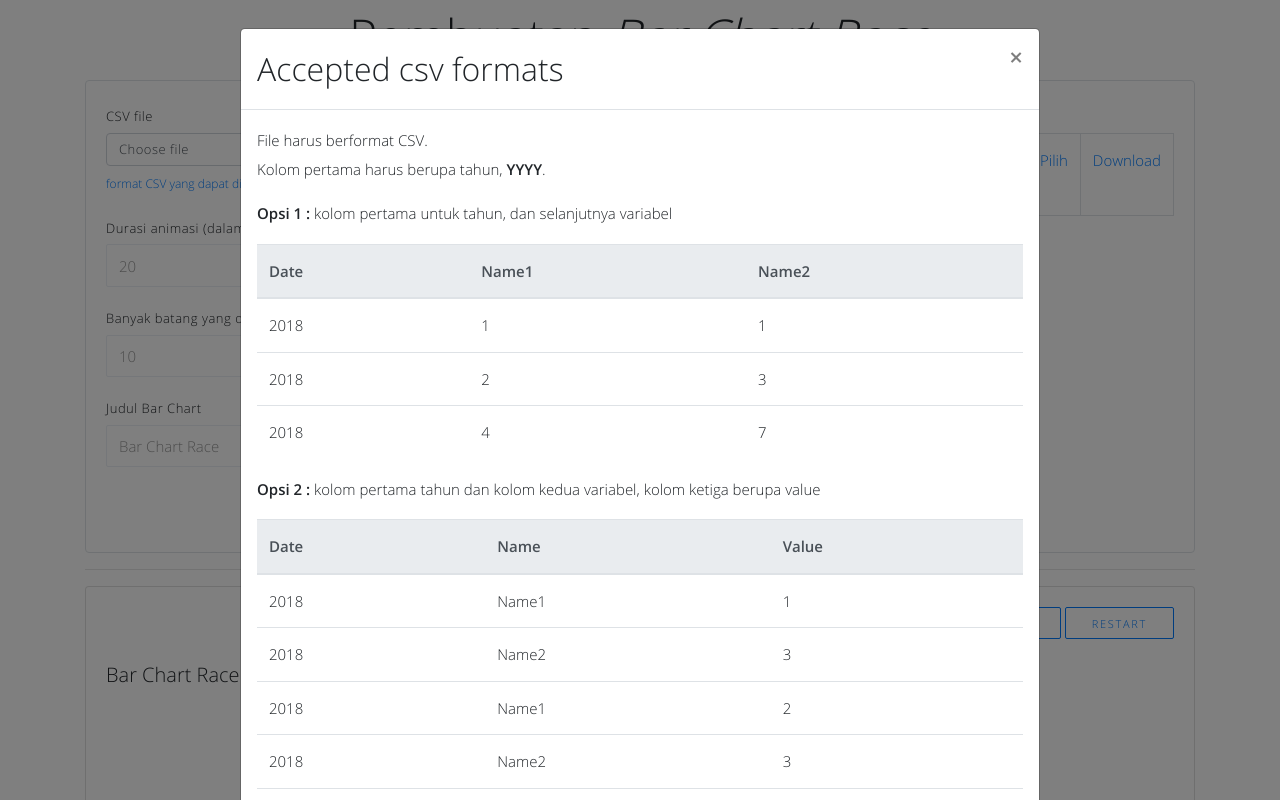
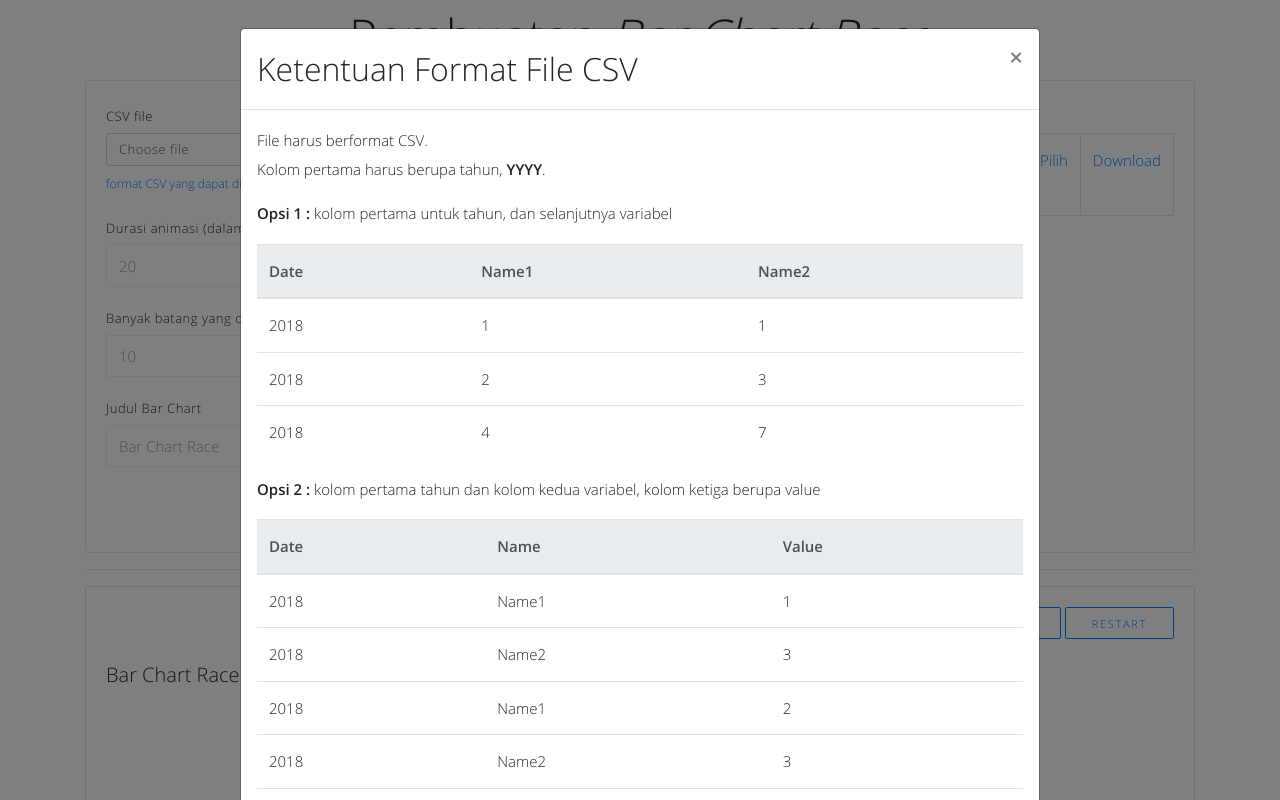
Before and after one commit to eazycchi/animatedBarChart, a plain HTML site: page index.html in a window 1280 px wide. Both pictures are taken after a click on the link "format CSV yang dapat digunakan". Shown: the top 800 px of the page. Drawn offline with nearby package versions, Linux system fonts and the light colour scheme.

Commit message:
fix ketentuan

```diff
--- a/index.html
+++ b/index.html
@@ -123,7 +123,7 @@
       <div class="modal-dialog modal-lg">
         <div class="modal-content">
           <div class="modal-header">
-            <h2 class="modal-title" id="exampleModalLabel">Accepted csv formats</h2>
+            <h2 class="modal-title" id="exampleModalLabel">Ketentuan Format File CSV</h2>
             <button type="button" class="close" data-dismiss="modal" aria-label="Close">
               <span aria-hidden="true">&times;</span>
             </button>
```
